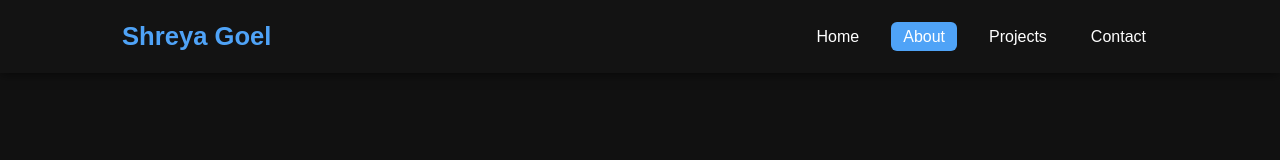
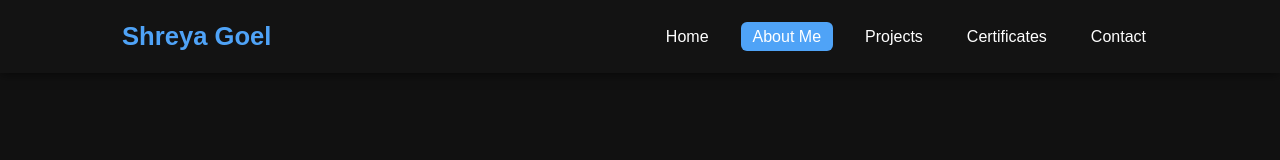
Before and after one commit to shreyag419/Portfolio, a plain HTML site: page about.html in a window 1280 px wide. Shown: the top 160 px of the page. Drawn offline with Linux system fonts and the light colour scheme.

Commit message:
Add files via upload

```diff
--- a/about.html
+++ b/about.html
@@ -15,8 +15,9 @@
   <div class="hamburger" id="hamburger">&#9776;</div>
   <ul class="nav-links" id="nav-links">
     <li><a href="index.html">Home</a></li>
-    <li><a href="about.html" class="active">About</a></li>
+    <li><a href="about.html" class="active">About Me</a></li>
     <li><a href="projects.html">Projects</a></li>
+    <li><a href="certificates.html">Certificates</a></li>
     <li><a href="contact.html">Contact</a></li>
   </ul>
 </nav>
```
Also changed, not shown: certificates.html (+2 -1 lines), contact.html (+1 -0 lines), index.html (+2 -0 lines), projects.html (+1 -0 lines).
